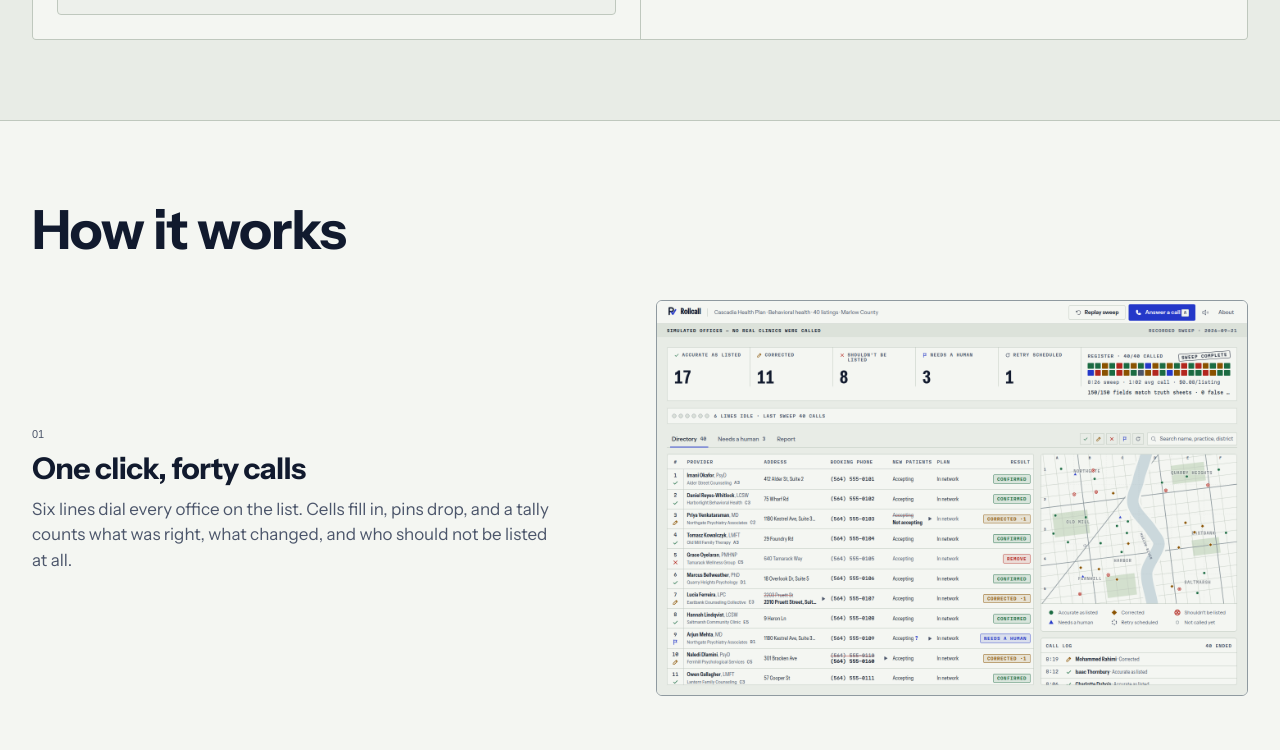
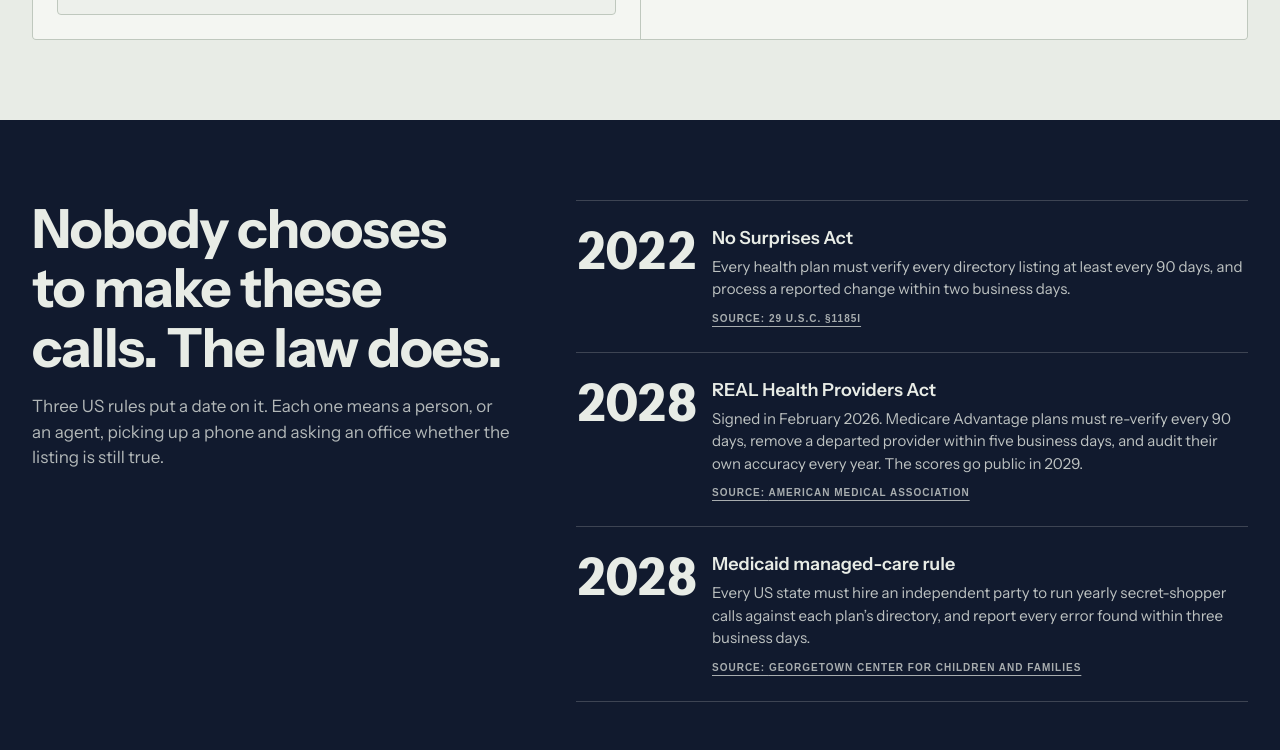
Before and after one commit to itssaharsh/rollcall, a Next.js app: page / in a window 1280 px wide. Shown: the part 1760-2510 px from the top of the page. Built offline with nearby package versions, Linux system fonts and the light colour scheme; no server answers; a web font is replaced by a local one.

Commit message:
feat(landing): the three US rules that mandate these calls, each with its source

```diff
--- a/app/about/page.tsx
+++ b/app/about/page.tsx
@@ -33,7 +33,7 @@ export default function About() {
       <p className="mt-3 text-[13px] text-ink-muted">Source: <a className="text-accent underline underline-offset-2" href="https://www.finance.senate.gov/chairmans-news/wyden-calls-for-action-to-get-rid-of-ghost-networks-releases-secret-shopper-study">Senate Finance Committee secret-shopper study, May 2023</a>.</p>
 
       <h2 className="t-display mt-12 text-[24px]">The 90-day rule</h2>
-      <p className="mt-3">The No Surprises Act already requires plans to verify directory data every 90 days. The REAL Health Providers Act makes that verification proactive for every record from plan year 2028, and CMS requires states to run annual secret-shopper surveys of Medicaid managed-care directories from July 2028. Today that work is a call centre asking the same five questions. One vendor in this market puts a manual verification call at <a className="text-accent underline underline-offset-2" href="https://www.hilabs.com/blog/ai-voice-agent-for-healthcare-provider-data-verification">“several dollars per interaction”</a>; the recorded calls on the console cost about eight cents each.</p>
+      <p className="mt-3">The No Surprises Act already requires plans to verify directory data every 90 days. The <a className="text-accent underline underline-offset-2" href="https://www.ama-assn.org/health-care-advocacy/access-care/more-accurate-medicare-advantage-provider-directory-way">REAL Health Providers Act</a>, signed in February 2026, makes Medicare Advantage plans re-verify every 90 days, remove departed providers within five business days and publish accuracy scores, from plan year 2028. And <a className="text-accent underline underline-offset-2" href="https://ccf.georgetown.edu/2024/05/15/a-closer-look-at-the-access-provisions-in-final-medicaid-managed-care-rule/">CMS requires every state</a> to run annual secret-shopper surveys of Medicaid managed-care directories from July 2028. Today that work is a call centre asking the same five questions. One vendor in this market puts a manual verification call at <a className="text-accent underline underline-offset-2" href="https://www.hilabs.com/blog/ai-voice-agent-for-healthcare-provider-data-verification">“several dollars per interaction”</a>; the recorded calls on the console cost about eight cents each.</p>
 
       <h2 className="t-display mt-12 text-[24px]">How one call works</h2>
       <ol className="mt-4 grid gap-px overflow-hidden rounded-md border border-line bg-line sm:grid-cols-3">
--- a/app/page.tsx
+++ b/app/page.tsx
@@ -12,8 +12,14 @@ const secondary = 'inline-flex h-11 items-center justify-center rounded-md borde
 
 const FIGURES: [string, string, string, string?][] = [
   ['18%', 'of listed mental-health providers could actually be booked when US Senate staff called 120 of them.', 'Senate Finance Committee, 2023', 'https://www.finance.senate.gov/chairmans-news/wyden-calls-for-action-to-get-rid-of-ghost-networks-releases-secret-shopper-study'],
-  ['90 days', 'is how often the law says a health plan must re-check every listing. Today that is a room of people making the same phone call.', 'No Surprises Act'],
+  ['90 days', 'is how often US law says a health plan must re-check every listing. Today that is a room of people making the same phone call.', 'No Surprises Act, and two more rules below', '#law'],
   [`$${scored.costPerListing.toFixed(2)}`, 'is what one recorded verification call cost here. Vendors put the manual call at “several dollars”.', 'computed from the 40 calls on the console'],
+]
+// each rule was checked against the linked source on 2026-09-22
+const RULES: [string, string, string, string, string][] = [
+  ['2022', 'No Surprises Act', 'Every health plan must verify every directory listing at least every 90 days, and process a reported change within two business days.', '29 U.S.C. §1185i', 'https://uscode.house.gov/view.xhtml?req=granuleid:USC-prelim-title29-section1185i&num=0&edition=prelim'],
+  ['2028', 'REAL Health Providers Act', 'Signed in February 2026. Medicare Advantage plans must re-verify every 90 days, remove a departed provider within five business days, and audit their own accuracy every year. The scores go public in 2029.', 'American Medical Association', 'https://www.ama-assn.org/health-care-advocacy/access-care/more-accurate-medicare-advantage-provider-directory-way'],
+  ['2028', 'Medicaid managed-care rule', 'Every US state must hire an independent party to run yearly secret-shopper calls against each plan’s directory, and report every error found within three business days.', 'Georgetown Center for Children and Families', 'https://ccf.georgetown.edu/2024/05/15/a-closer-look-at-the-access-provisions-in-final-medicaid-managed-care-rule/'],
 ]
 const STEPS: [string, string, string, string][] = [
   ['/shot-console.png', 'One click, forty calls', 'Six lines dial every office on the list. Cells fill in, pins drop, and a tally counts what was right, what changed, and who should not be listed at all.', 'The console after a sweep'],
@@ -28,6 +34,7 @@ export default function Landing() {
       <header className="sticky top-0 z-30 flex h-14 items-center gap-6 border-b border-line bg-surface-1 px-4 sm:px-8">
         <Lockup size={20} />
         <nav className="ml-auto flex items-center gap-1 text-[14px] font-medium text-ink-muted">
+          <a href="#law" className="hidden rounded-sm px-3 py-2 hover:text-ink sm:block">The law</a>
           <a href="#how" className="hidden rounded-sm px-3 py-2 hover:text-ink sm:block">How it works</a>
           <a href="#scored" className="hidden rounded-sm px-3 py-2 hover:text-ink sm:block">The numbers</a>
           <a href="https://github.com/itssaharsh/rollcall" className="hidden rounded-sm px-3 py-2 hover:text-ink sm:block">GitHub</a>
@@ -62,6 +69,26 @@ export default function Landing() {
           <h2 className="t-display max-w-[18ch] text-[clamp(2rem,1.3rem+2.6vw,3.5rem)]">Two phone calls, exactly as they happened.</h2>
           <p className="mt-4 max-w-[60ch] text-[17px] text-ink-muted">These are recordings from the sweep on the console. Press play.</p>
           <div className="mt-8"><Clips /></div>
+        </section>
+
+        <section id="law" className="bg-ink text-canvas">
+          <div className="mx-auto max-w-[1400px] px-4 py-14 sm:px-8 lg:py-20">
+            <div className="grid gap-6 lg:grid-cols-[1fr_1.4fr] lg:gap-16">
+              <div>
+                <h2 className="t-display max-w-[14ch] text-[clamp(2rem,1.3rem+2.6vw,3.5rem)]">Nobody chooses to make these calls. The law does.</h2>
+                <p className="mt-4 max-w-[44ch] text-[17px] opacity-75">Three US rules put a date on it. Each one means a person, or an agent, picking up a phone and asking an office whether the listing is still true.</p>
+              </div>
+              <ol className="divide-y divide-canvas/20 border-y border-canvas/20">
+                {RULES.map(([year, name, body, source, href]) => (
+                  <li key={name} className="grid grid-cols-[88px_1fr] gap-4 py-6 sm:grid-cols-[120px_1fr]">
+                    <span className="t-display tnum text-[40px] leading-none sm:text-[52px]">{year}</span>
+                    <div><h3 className="text-[18px] font-semibold">{name}</h3><p className="mt-1 max-w-[56ch] text-[15px] opacity-80">{body}</p>
+                      <a href={href} className="t-label mt-3 inline-block underline underline-offset-4 opacity-70 hover:opacity-100">Source: {source}</a></div>
+                  </li>
+                ))}
+              </ol>
+            </div>
+          </div>
         </section>
 
         <section id="how" className="border-t border-line bg-surface-1">
```
